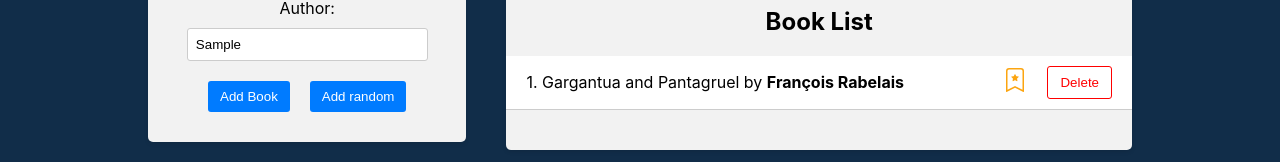
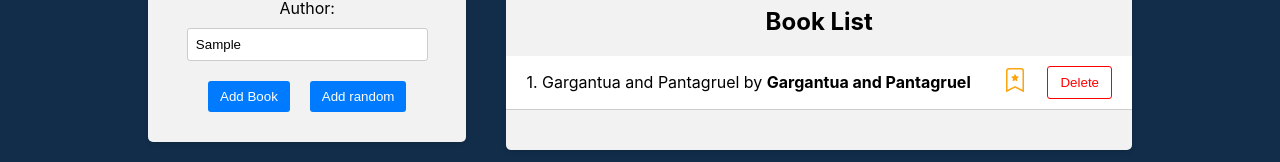
Before and after one commit to woocle1/book-library, a React (Create React App) app in the folder frontend/: page / in a window 1280 px wide. Both pictures are taken after typing "Sample", "Sample" into the empty fields and a click on the button "Add random". Shown: the part 286-448 px from the top of the page. Built offline with nearby package versions, Linux system fonts and the light colour scheme.

Commit message:
Highlight filter text matches

```diff
--- a/frontend/src/components/BookList/BookList.js
+++ b/frontend/src/components/BookList/BookList.js
@@ -34,6 +34,22 @@ const BookList = () => {
     return matchesTitle && matchesAuthor && matchesFavorite
   })
 
+  const highlighMatch = (text, filter) => {
+    if (!filter) return text
+
+    const regex = new RegExp(`(${filter})`, 'gi')
+    return text.split(regex).map((substring, i) => {
+      if (substring.toLowerCase() === filter.toLowerCase()) {
+        return (
+          <span key={i} className="highlight">
+            {substring}
+          </span>
+        )
+      }
+      return substring
+    })
+  }
+
   return (
     <div className="app-block book-list">
       <h2>Book List</h2>
@@ -44,7 +60,8 @@ const BookList = () => {
           {filteredBooks.map((book, i) => (
             <li key={book.id}>
               <div className="book-info">
-                {++i}. {book.title} by <strong>{book.author}</strong>
+                {++i}. {highlighMatch(book.title, titleFilter)} by{' '}
+                <strong>{highlighMatch(book.title, authorFilter)}</strong>
               </div>
               <div className="book-actions">
                 <span onClick={() => handleToggleFavorite(book.id)}>
```
